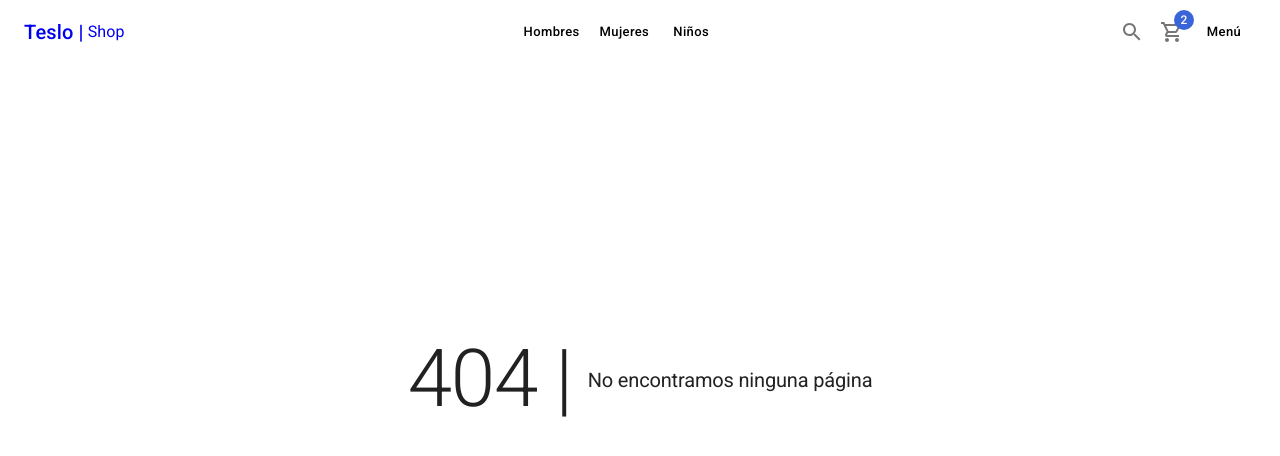
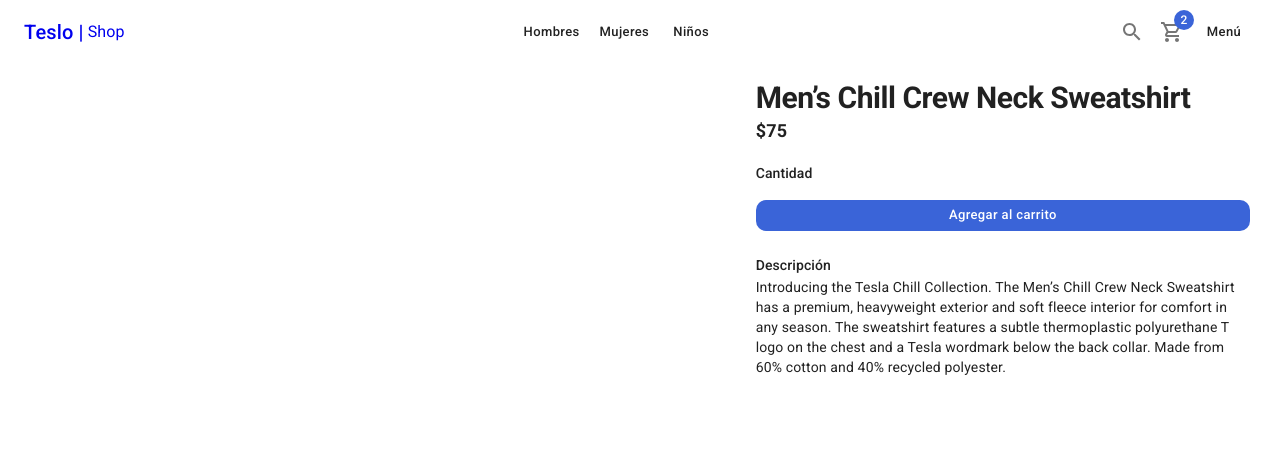
Before and after one commit to lenxnos/teslo-shop, a Next.js app: page /product/slug in a window 1280 px wide. Before the commit this address had no page. Shown: the top 456 px of the page. Built offline with nearby package versions, Linux system fonts and the light colour scheme.

Commit message:
feat: add page product

```diff
--- /dev/null
+++ b/pages/product/slug.tsx
@@ -0,0 +1,44 @@
+import { Box, Button, Grid, Typography } from '@mui/material';
+import { ShopLayout } from '../../components/layouts'
+import { initialData } from '../../database/products'
+
+const product = initialData.products[0];
+
+export default function ProductPage() {
+  return (
+    <ShopLayout title={product.title} pageDescription={product.description}>
+      <Grid container spacing={3}>
+        <Grid item xs={12} sm={7}>
+          {/* TODO: SlideShow */}
+        </Grid>
+        <Grid item xs={12} sm={5}>
+          <Box display="flex" flexDirection="column">
+            {/* titles */}
+            <Typography variant='h1' component="h1">{product.title}</Typography>
+            <Typography variant='subtitle1' component="h2">{`$${product.price}`}</Typography>
+
+            {/* quantity */}
+            <Box sx={{ my: 2 }}>
+              <Typography variant="subtitle2">Cantidad</Typography>
+              {/* TODO: ItemCounter */}
+            </Box>
+
+            {/* add to cart */}
+            <Button color="secondary" className="circular-btn">
+              Agregar al carrito
+            </Button>
+
+            {/* <Chip label="No hay disponibles" color="error" variant="outlined" /> */}
+
+            {/* description */}
+            <Box sx={{ mt: 3 }}>
+              <Typography variant="subtitle2">Descripción</Typography>
+              <Typography variant="body2">{product.description}</Typography>
+            </Box>
+
+          </Box>
+        </Grid>
+      </Grid>
+    </ShopLayout>
+  )
+}
--- a/themes/light-theme.ts
+++ b/themes/light-theme.ts
@@ -7,6 +7,9 @@
     mode: 'light',
     primary: {
       main: '##1E1E1E'
+    },
+    info: {
+      main: '#fff',
     },
     secondary: {
       main: '#3A64D8'
@@ -54,11 +57,10 @@
         variant: 'contained',
         size: 'small',
         disableElevation: true,
+        color: 'info',
       },
       styleOverrides: {
         root: {
-          backgroundColor: 'white',
-          color: 'black',
           textTransform: 'none',
           boxShadow: 'none',
           borderRadius: 10,
```
Also changed, not shown: components/products/ProductCard.tsx (+6 -1 lines).
